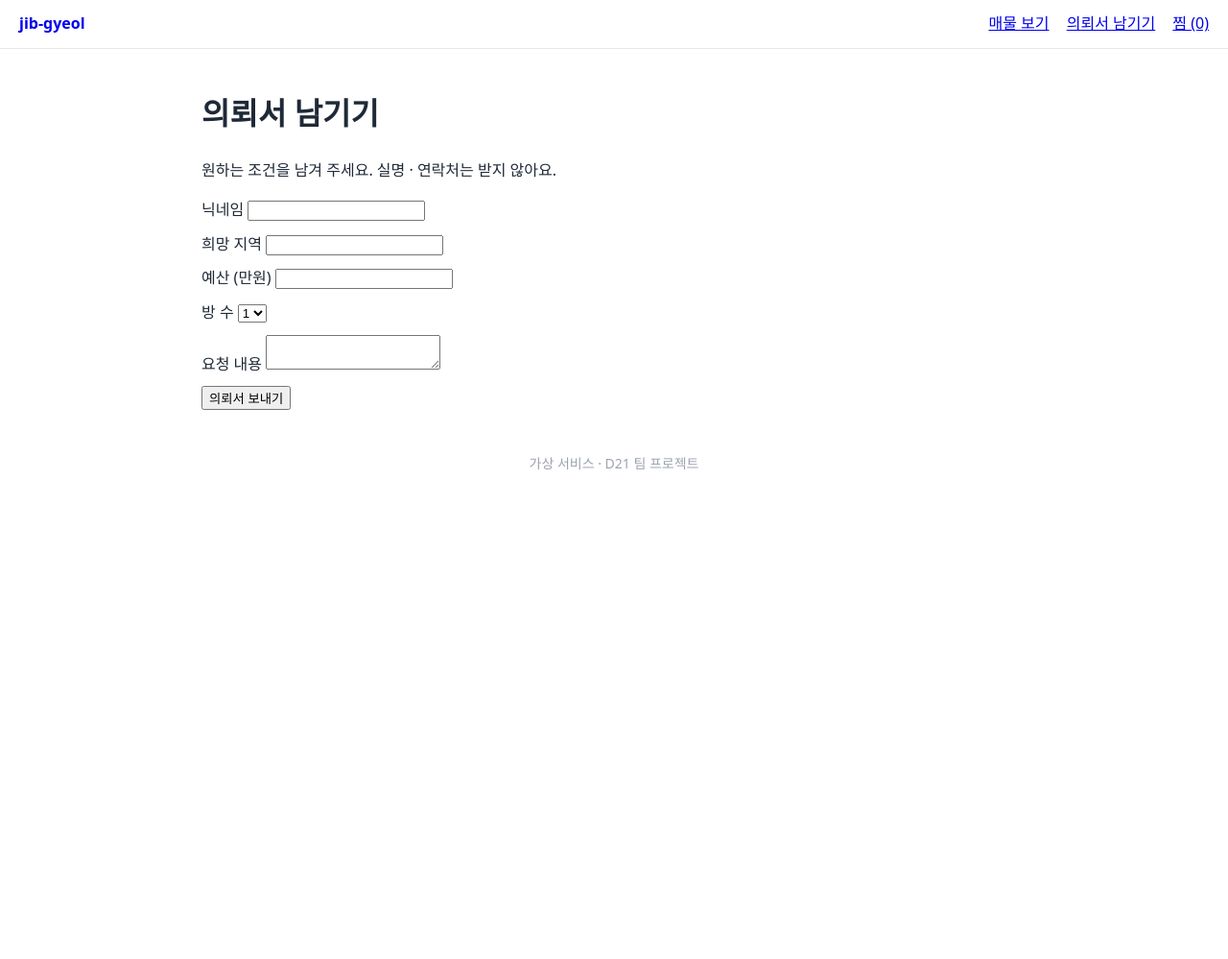
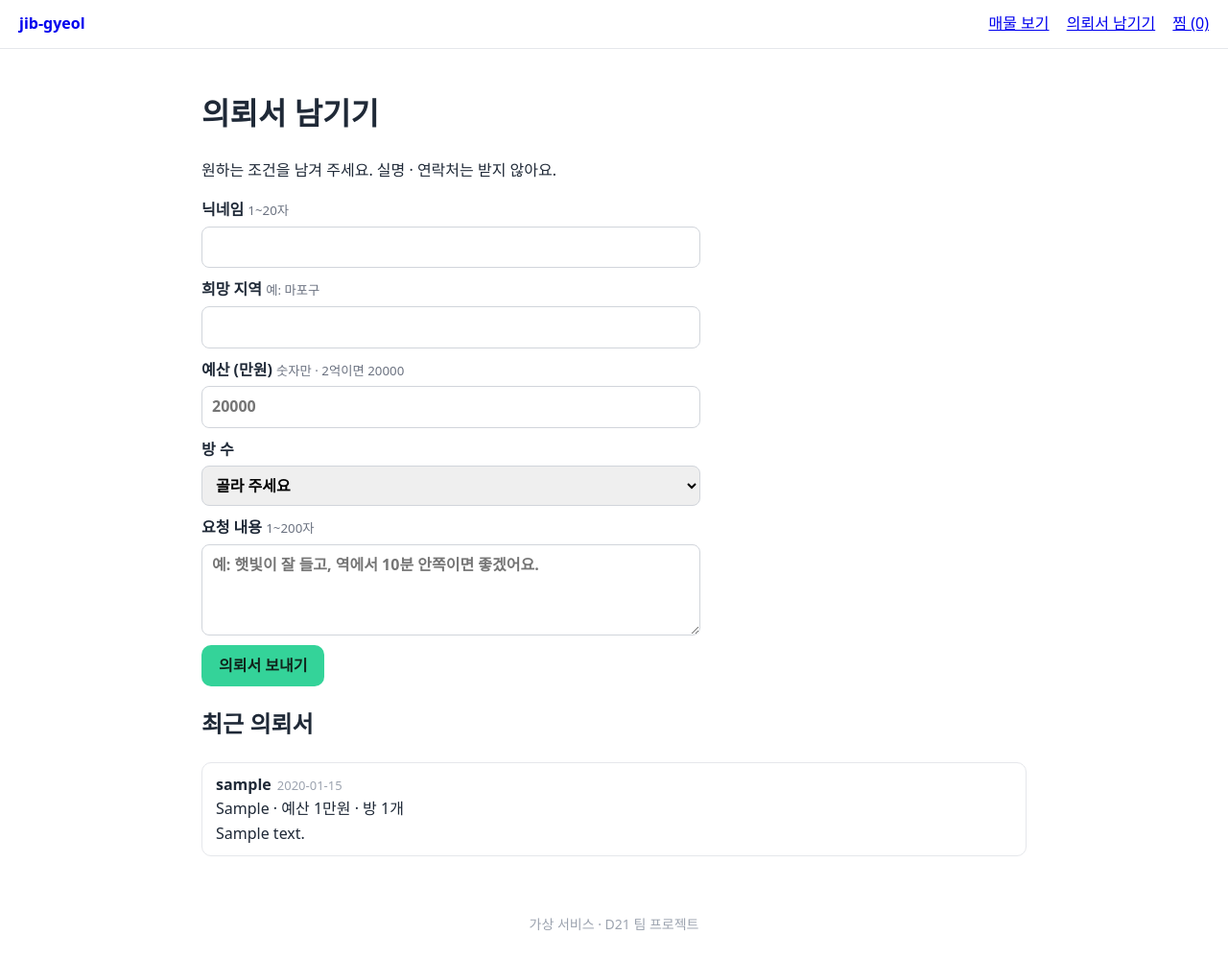
Before and after one commit to muzuksazo/jib-gyeol, a Flask app: page /request in a window 1280 px wide. Shown: the whole page at 96% size. Before the commit the page ends 489 px from the top, so only its background shows below. Run offline with Flask 3, Linux system fonts and the light colour scheme; tables that the repository leaves empty hold one stand-in row (values such as "Sample post").

Commit message:
④ 의뢰서: 서버 검증 · SQLite 저장 · PRG
- validate.py: 닉네임 1~20자 · 지역 1~20자 · 예산 숫자만 · 방 수 1~5 · 요청 1~200자 · 전화번호 거절
- 검증 실패 시 400 + 칸별 문구 + 입력값 유지
- 저장은 ? 자리표시자, 성공 시 redirect + flash '의뢰서가 접수됐어요'
- 폼 아래에 최근 의뢰서 5개 표시
- tests/test_request_form.py: 공격 표 자동 테스트 22개

Co-Authored-By: Claude Fable 5.2 <noreply@anthropic.com>

```diff
--- a/pages/request_form.py
+++ b/pages/request_form.py
@@ -1,23 +1,64 @@
 # ④ 의뢰서 남기기 — 담당: 팀원 B
 # 주소: /request   ·   GET = 폼 보기, POST = 저장 (값을 바꾸는 일이니 POST = 봉투)
-# 할 일 (오전 수업 그대로):
-#   1. 서버 검증 — 닉네임 1~20자 · 예산 숫자 · 방 수 1~5 · 요청 1~200자
+#   1. 서버 검증 (validate.py) — 닉네임 1~20자 · 지역 1~20자 · 예산 숫자 · 방 수 1~5 · 요청 1~200자
 #      틀리면 저장 X, 400 상태 코드, 칸별 문구, 입력값은 남겨 두기
 #   2. 저장 — db.get_db()로 requests 표에 INSERT, 값은 반드시 ? 자리에
 #   3. PRG — 저장 성공 뒤 redirect + flash("의뢰서가 접수됐어요")
-#   4. 공격 표 10개로 직접 확인 (<script>, DROP TABLE, F12로 값 바꾸기 ...)
+
+from datetime import datetime, timedelta, timezone
 
 from flask import Blueprint, flash, redirect, render_template, request, url_for
 
-import db  # noqa: F401  (저장할 때 사용)
+import db
+from validate import validate_request
 
 bp = Blueprint("request_form", __name__)
+
+KST = timezone(timedelta(hours=9))   # Render 서버는 시간이 달라서 한국 시간으로 직접 적어요
+
+
+def save_request(values):
+    con = db.get_db()
+    try:
+        with con:   # 잘 끝나면 알아서 commit
+            con.execute(
+                "INSERT INTO requests (nickname, region, budget, rooms, message, created_at)"
+                " VALUES (?, ?, ?, ?, ?, ?)",
+                (
+                    values["nickname"],
+                    values["region"],
+                    int(values["budget"]),
+                    int(values["rooms"]),
+                    values["message"],
+                    datetime.now(KST).strftime("%Y-%m-%d %H:%M"),
+                ),
+            )
+    finally:
+        con.close()
+
+
+def recent_requests(limit=5):
+    con = db.get_db()
+    try:
+        return con.execute(
+            "SELECT * FROM requests ORDER BY id DESC LIMIT ?", (limit,)
+        ).fetchall()
+    finally:
+        con.close()
 
 
 @bp.route("/request", methods=["GET", "POST"])
 def form():
     if request.method == "POST":
-        # TODO(팀원 B): 검증 → 저장 → redirect. 지금은 저장하지 않고 안내만 해요.
-        flash("아직 저장 기능을 만드는 중이에요.")
-        return redirect(url_for("request_form.form"))
-    return render_template("request.html", values={}, errors={})
+        values, errors = validate_request(request.form)
+        if errors:
+            # 실패하면 redirect 하지 않아요. 쓴 값을 그대로 둔 채 400 으로 같은 화면을 다시 보여 줘요.
+            return render_template(
+                "request.html", values=values, errors=errors, recent=recent_requests()
+            ), 400
+
+        save_request(values)
+        flash("의뢰서가 접수됐어요")
+        return redirect(url_for("request_form.form"))   # PRG — 새로고침해도 두 번 저장되지 않아요
+
+    return render_template("request.html", values={}, errors={}, recent=recent_requests())
--- a/templates/request.html
+++ b/templates/request.html
@@ -1,20 +1,81 @@
 {% extends "base.html" %}
 {# ④ 의뢰서 — 담당: 팀원 B. 틀렸을 때 errors.칸이름 으로 문구, values.칸이름 으로 입력값 남기기 #}
 {% block title %}의뢰서 남기기{% endblock %}
+{% block head %}
+<style>
+  /* 이 화면에서만 쓰는 스타일이에요. 공통 스타일(style.css)은 원님 담당이라 건드리지 않았어요. */
+  .req-form { max-width: 520px; }
+  .req-form label { font-weight: 700; }
+  .req-form small { font-weight: 400; color: #6b7280; }
+  .req-form input, .req-form select, .req-form textarea {
+    display: block; width: 100%; box-sizing: border-box; margin-top: 4px;
+    font: inherit; padding: 8px 10px; border: 1.5px solid #d1d5db; border-radius: 8px;
+  }
+  .req-form .bad input, .req-form .bad select, .req-form .bad textarea { border-color: #b42318; background: #fef3f2; }
+  .req-form button { font: inherit; font-weight: 700; padding: 9px 18px; border: 0; border-radius: 10px; background: #34d399; color: #10241b; cursor: pointer; }
+  .req-summary { background: #fef3f2; padding: 8px 12px; border-radius: 8px; }
+  .req-list { list-style: none; padding: 0; }
+  .req-list li { border: 1px solid #e5e7eb; border-radius: 10px; padding: 10px 14px; margin: 8px 0; }
+  .req-list p { margin: 0; }
+  .req-list .when { color: #9ca3af; font-size: 13px; margin-left: 6px; }
+</style>
+{% endblock %}
 {% block content %}
 <h1>의뢰서 남기기</h1>
 <p>원하는 조건을 남겨 주세요. 실명 · 연락처는 받지 않아요.</p>
-<form method="post">
-  <label>닉네임 <input name="nickname" value="{{ values.nickname or '' }}" required maxlength="20"></label>
+
+{% if errors %}
+<p class="error req-summary" role="alert">입력한 내용을 다시 확인해 주세요. 쓴 내용은 그대로 있어요.</p>
+{% endif %}
+
+{# 브라우저 검사(required · maxlength)는 안내판일 뿐 — 진짜 검사는 서버(validate.py)에서 #}
+<form class="req-form" method="post" action="{{ url_for('request_form.form') }}">
+  <label {% if errors.nickname %}class="bad"{% endif %}>닉네임 <small>1~20자</small>
+    <input name="nickname" value="{{ values.nickname or '' }}" required maxlength="20">
+  </label>
   {% if errors.nickname %}<p class="error">{{ errors.nickname }}</p>{% endif %}
 
-  <label>희망 지역 <input name="region" value="{{ values.region or '' }}" required></label>
-  <label>예산 (만원) <input name="budget" value="{{ values.budget or '' }}" required inputmode="numeric"></label>
-  <label>방 수
-    <select name="rooms">{% for n in range(1, 6) %}<option value="{{ n }}">{{ n }}</option>{% endfor %}</select>
+  <label {% if errors.region %}class="bad"{% endif %}>희망 지역 <small>예: 마포구</small>
+    <input name="region" value="{{ values.region or '' }}" required maxlength="20">
   </label>
-  <label>요청 내용 <textarea name="message" required maxlength="200">{{ values.message or '' }}</textarea></label>
-  {# 브라우저 검사(required · maxlength)는 안내판일 뿐 — 진짜 검사는 서버에서 #}
+  {% if errors.region %}<p class="error">{{ errors.region }}</p>{% endif %}
+
+  <label {% if errors.budget %}class="bad"{% endif %}>예산 (만원) <small>숫자만 · 2억이면 20000</small>
+    <input name="budget" value="{{ values.budget or '' }}" required inputmode="numeric" placeholder="20000">
+  </label>
+  {% if errors.budget %}<p class="error">{{ errors.budget }}</p>{% endif %}
+
+  <label {% if errors.rooms %}class="bad"{% endif %}>방 수
+    <select name="rooms" required>
+      <option value="">골라 주세요</option>
+      {% for n in range(1, 6) %}
+      <option value="{{ n }}" {% if values.rooms == n|string %}selected{% endif %}>{{ n }}개</option>
+      {% endfor %}
+    </select>
+  </label>
+  {% if errors.rooms %}<p class="error">{{ errors.rooms }}</p>{% endif %}
+
+  <label {% if errors.message %}class="bad"{% endif %}>요청 내용 <small>1~200자</small>
+    <textarea name="message" rows="3" required maxlength="200"
+              placeholder="예: 햇빛이 잘 들고, 역에서 10분 안쪽이면 좋겠어요.">{{ values.message or '' }}</textarea>
+  </label>
+  {% if errors.message %}<p class="error">{{ errors.message }}</p>{% endif %}
+
   <button>의뢰서 보내기</button>
 </form>
+
+<h2>최근 의뢰서</h2>
+{% if recent %}
+<ul class="req-list">
+  {% for r in recent %}
+  <li>
+    <p><strong>{{ r.nickname }}</strong><span class="when">{{ r.created_at }}</span></p>
+    <p>{{ r.region }} · 예산 {{ r.budget }}만원 · 방 {{ r.rooms }}개</p>
+    <p>{{ r.message }}</p>
+  </li>
+  {% endfor %}
+</ul>
+{% else %}
+<p class="todo">아직 의뢰서가 없어요. 첫 번째 의뢰서를 남겨 보세요.</p>
+{% endif %}
 {% endblock %}
--- /dev/null
+++ b/validate.py
@@ -0,0 +1,46 @@
+# validate.py — ④ 의뢰서 서버 검증 (담당: 팀원 B)
+# 브라우저 검사(required · maxlength)는 안내판이고, 진짜 문지기는 여기예요.
+# F12로 required 를 지우거나 값을 바꿔 보내도 여기서 막아요.
+
+import re
+
+FIELDS = ("nickname", "region", "budget", "rooms", "message")
+
+BUDGET_MAX = 1_000_000   # 만원 단위. 100억
+PHONE = re.compile(r"01[016789][-\s.]?\d{3,4}[-\s.]?\d{4}")   # 전화번호 모양
+
+
+def validate_request(form):
+    """의뢰서를 검사해요. (사용자가 쓴 값, 칸별 에러 문구) 를 돌려줘요.
+
+    에러가 하나도 없으면 errors 는 빈 딕셔너리예요.
+    values 는 앞뒤 공백만 뗀 글자 그대로라서, 틀렸을 때 폼에 다시 채워 줄 수 있어요.
+    """
+    values = {name: (form.get(name) or "").strip() for name in FIELDS}
+    errors = {}
+
+    nickname = values["nickname"]
+    if not 1 <= len(nickname) <= 20:
+        errors["nickname"] = "닉네임은 1~20자로 써 주세요."
+    elif PHONE.search(nickname):
+        errors["nickname"] = "전화번호는 받지 않아요. 닉네임만 써 주세요."
+
+    if not 1 <= len(values["region"]) <= 20:
+        errors["region"] = "희망 지역은 1~20자로 써 주세요. (예: 마포구)"
+
+    budget = values["budget"]
+    if not (budget.isascii() and budget.isdigit()):
+        errors["budget"] = "예산은 숫자만 써 주세요. (예: 20000)"
+    elif len(budget) > 7 or not 1 <= int(budget) <= BUDGET_MAX:
+        errors["budget"] = "예산은 1만원부터 1,000,000만원(100억)까지 쓸 수 있어요."
+
+    if values["rooms"] not in ("1", "2", "3", "4", "5"):
+        errors["rooms"] = "방 수는 1~5 중에서 골라 주세요."
+
+    message = values["message"]
+    if not 1 <= len(message) <= 200:
+        errors["message"] = f"요청 내용은 1~200자로 써 주세요. (지금 {len(message)}자)"
+    elif PHONE.search(message):
+        errors["message"] = "전화번호는 받지 않아요. 지우고 다시 남겨 주세요."
+
+    return values, errors
```
Also changed, not shown: tests/test_request_form.py (added, +103 -0 lines).
